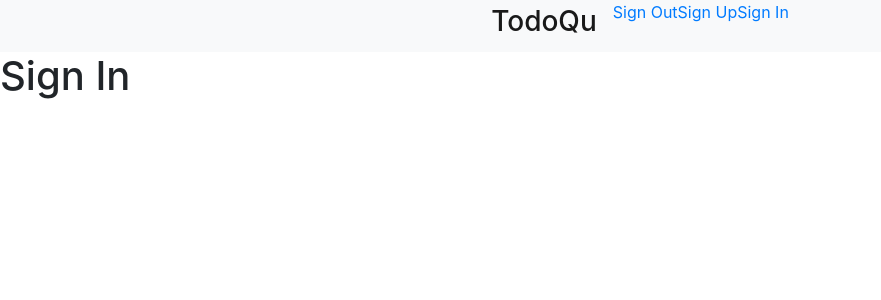
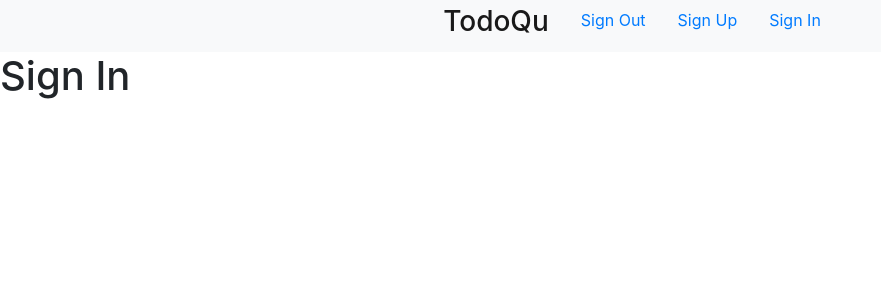
Before and after one commit to Ariska138/todoqu.web.app, a React (Create React App) app: page /signin in a window 1280 px wide. Shown: the top 300 px of the page, without its empty margins (0-881 px from the left). Built offline with nearby package versions, Linux system fonts and the light colour scheme.

Commit message:
fix mising class css

```diff
--- a/src/components/layout/NavItems.jsx
+++ b/src/components/layout/NavItems.jsx
@@ -4,13 +4,13 @@ import {Link} from 'react-router-dom';
 const NavItems = () => {
     return (
         <>
-            <Link to="/signin" className="navbar-link">
+            <Link to="/signin" className="nav-link">
                 Sign Out
             </Link>
-            <Link to="/signout" className="navbar-link">
+            <Link to="/signout" className="nav-link">
                 Sign Up
             </Link>
-            <Link to="/signin" className="navbar-link">
+            <Link to="/signin" className="nav-link">
                 Sign In
             </Link>
           </>
```
